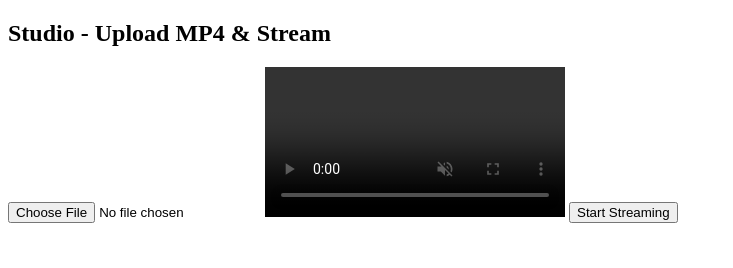
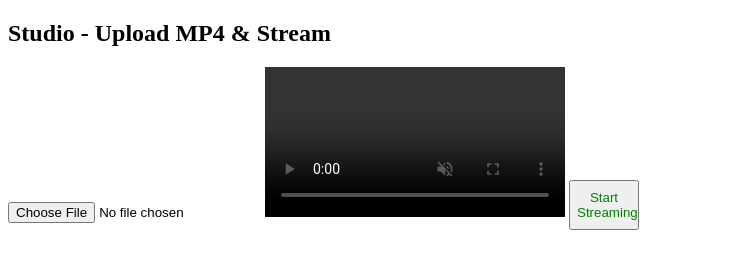
Before and after one commit to Naxzz-coding/ffmpeg_render_studio, a website: page public/studio.html in a window 1280 px wide. Shown: the whole page, without its empty margins (0-733 px from the left). Drawn offline with Linux system fonts and the light colour scheme.

Commit message:
Update studio.html

```diff
--- a/public/studio.html
+++ b/public/studio.html
@@ -2,6 +2,13 @@
 <html>
 <head>
   <title>Studio MP4 Stream</title>
+  <style>
+    button{
+      width:70px;
+      height:50px;
+      color:green;
+    }
+  </style>
 </head>
 <body>
   <h2>Studio - Upload MP4 & Stream</h2>
```
